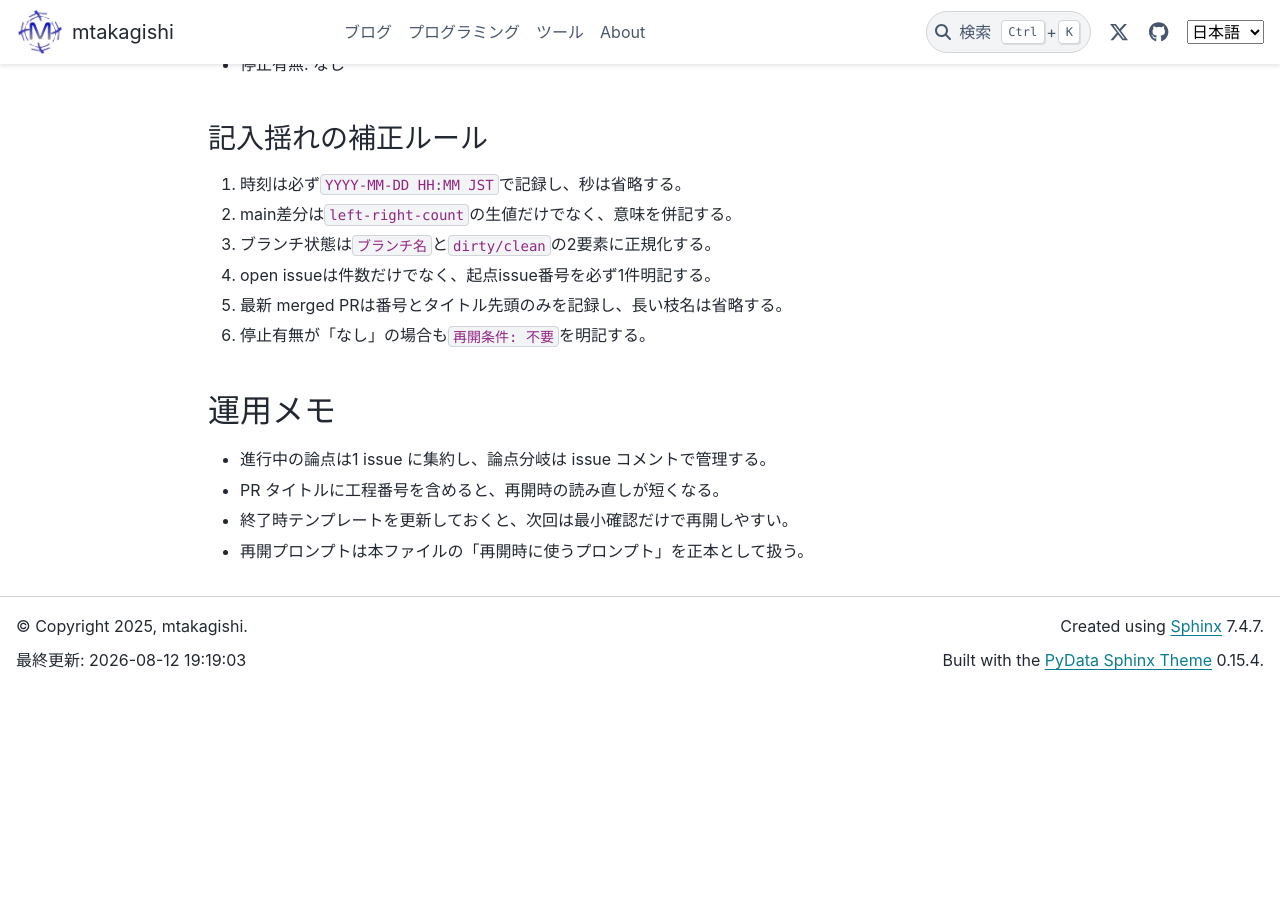
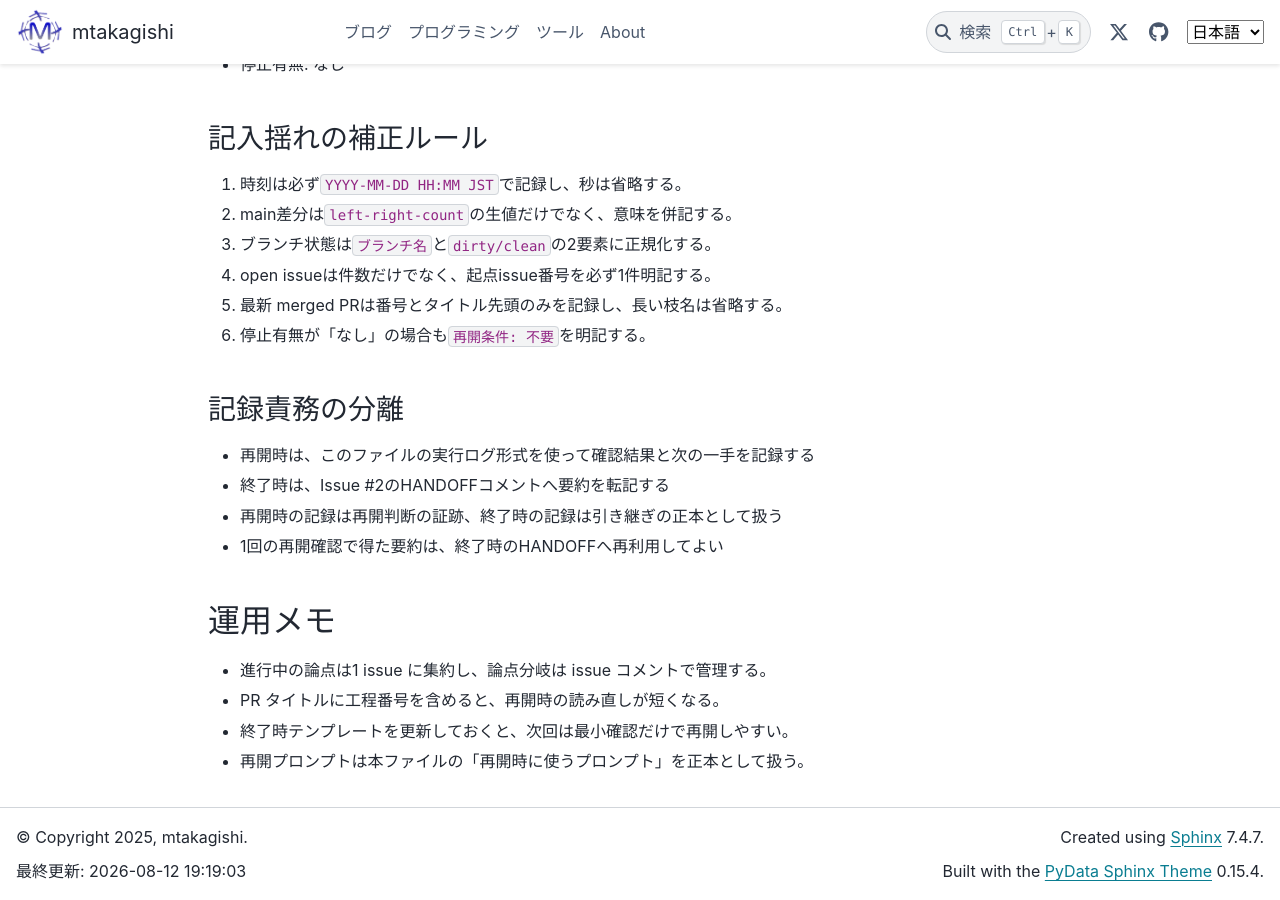
Before and after one commit to mtakagishi/note, a Sphinx documentation site: the page built from docs/agents/resume-minimal-checklist.md, in a window 1280 px wide and 900 px high, scrolled down 4404 px. Built offline with Sphinx 7.4.7 and the PyData theme 0.15.4, drawn with Linux system fonts in a browser that asks for light colours; before the commit the page ends 5094 px from its top, so only the background shows below that.

Commit message:
docs: separate resume and handoff recording responsibilities

```diff
--- a/docs/agents/resume-minimal-checklist.md
+++ b/docs/agents/resume-minimal-checklist.md
@@ -172,6 +172,13 @@ git branch --show-current
 5. 最新 merged PRは番号とタイトル先頭のみを記録し、長い枝名は省略する。
 6. 停止有無が「なし」の場合も`再開条件: 不要`を明記する。
 
+### 記録責務の分離
+
+- 再開時は、このファイルの実行ログ形式を使って確認結果と次の一手を記録する
+- 終了時は、Issue #2のHANDOFFコメントへ要約を転記する
+- 再開時の記録は再開判断の証跡、終了時の記録は引き継ぎの正本として扱う
+- 1回の再開確認で得た要約は、終了時のHANDOFFへ再利用してよい
+
 ## 運用メモ
 
 - 進行中の論点は1 issue に集約し、論点分岐は issue コメントで管理する。
```
Also changed, not shown: docs/agents/knowledge-harness/OPERATIONS.md (+7 -0 lines), docs/agents/knowledge-harness/STATUS.md (+1 -1 lines).
